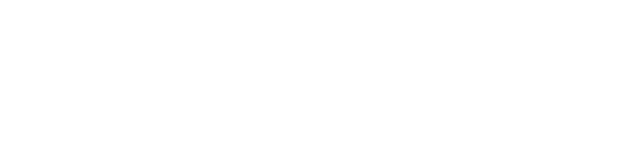
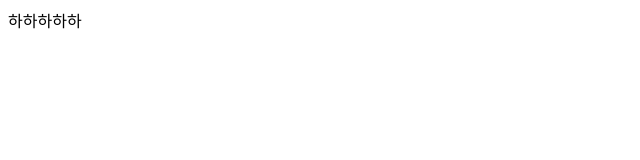
Before and after one commit to inha-wi/comma_practice, a plain HTML site: page index.html in a window 1280 px wide. Shown: the whole page, without its empty margins (0-640 px from the left). Drawn offline with Linux system fonts and the light colour scheme.

Commit message:
변경사항

```diff
--- a/index.html
+++ b/index.html
@@ -1 +1 @@
-<div></div>
+<div>하하하하하</div>
```
